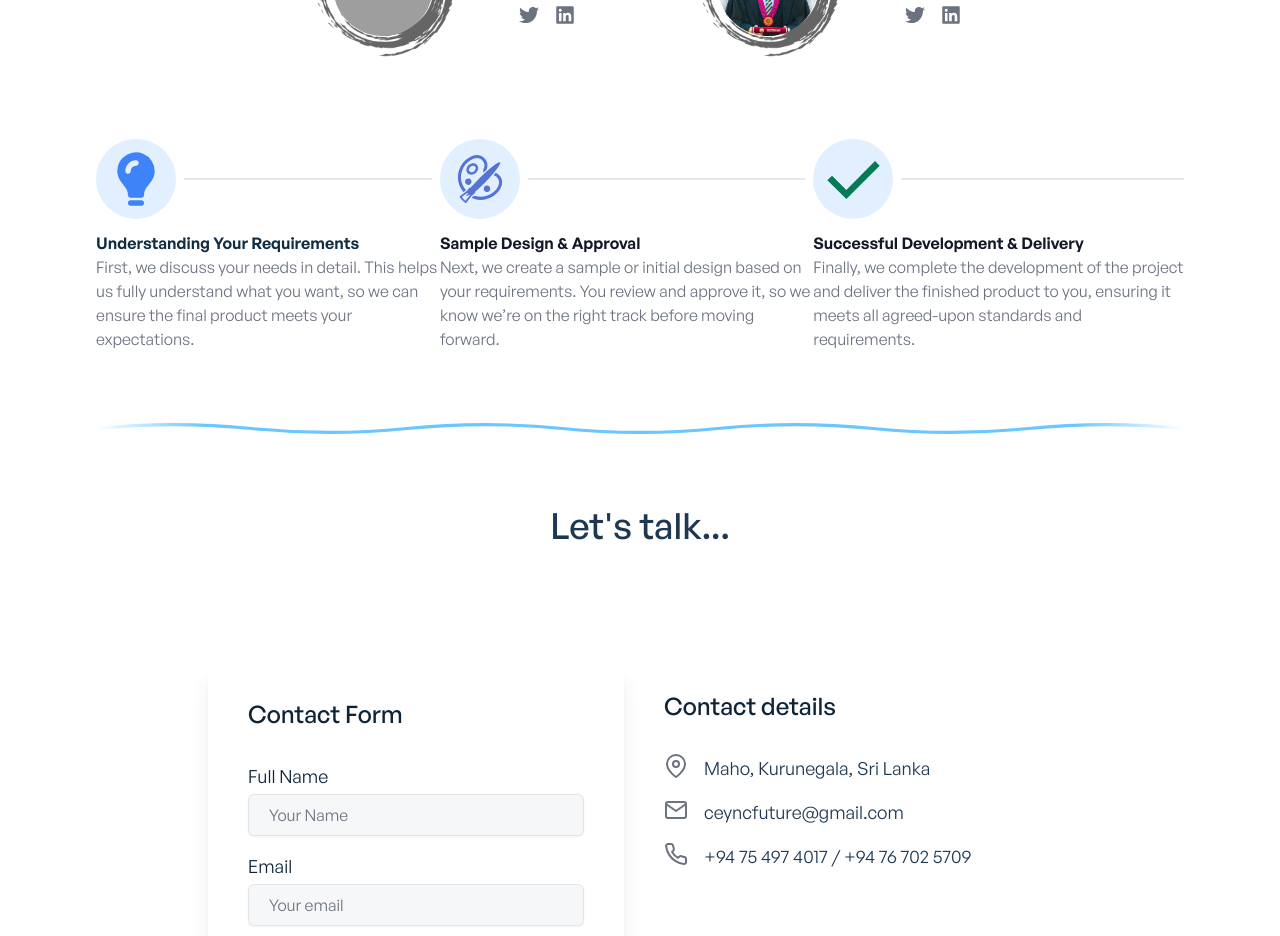
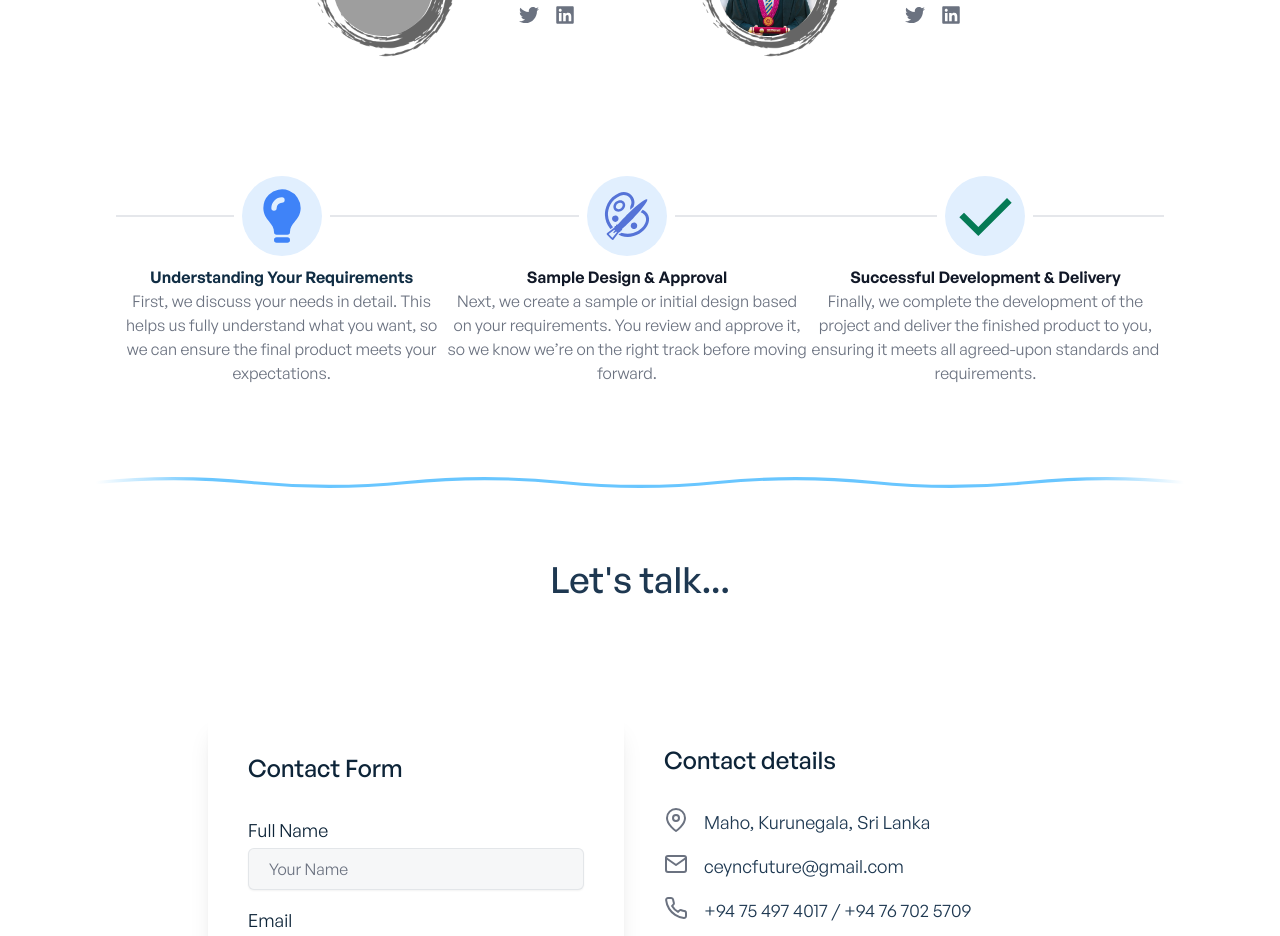
Before and after one commit to CeyncFuture/portfolio, a React (Create React App) app: page / in a window 1280 px wide. Shown: the part 3380-4316 px from the top of the page. Built offline with nearby package versions, Linux system fonts and the light colour scheme; grey boxes are pictures that could not be loaded.

Commit message:
changed: timeline item position

```diff
--- a/src/components/about/Timeline.jsx
+++ b/src/components/about/Timeline.jsx
@@ -2,10 +2,10 @@ import designIcon from "../../images/icons/design.svg";
 
 const Timeline = () => {
   return (
-    <ol class="items-center sm:flex">
-      <li class="relative mb-6 sm:mb-0">
-        <div class="flex items-center">
-          <div class="z-10 flex items-center justify-center w-30 h-30 bg-blue-100 rounded-full ring-0 ring-white dark:bg-blue-900 sm:ring-8 dark:ring-gray-900 shrink-0">
+    <ol class="items-center sm:flex p-5">
+      <li class="relative mb-6 pt-2 sm:mb-0">
+        <div class="flex items-center relative mb-12 mt-12">
+          <div class="absolute inset-1/2 transform -translate-x-1/2 left-1/2 z-10 flex items-center justify-center w-30 h-30 bg-blue-100 rounded-full ring-0 ring-white dark:bg-blue-900 sm:ring-8 dark:ring-primary-dark shrink-0">
             <svg
               class="w-20 h-20 text-blue-500 dark:text-yellow-300"
               aria-hidden="true"
@@ -24,7 +24,7 @@ const Timeline = () => {
           </div>
           <div class="hidden sm:flex w-full bg-gray-200 h-0.5 dark:bg-gray-700"></div>
         </div>
-        <div class="mt-3 sm:pe-8">
+        <div class="mt-3 sm:pe-8 text-center">
           <h3 class="text-md font-semibold text-secondary-dark dark:text-secondary-light">
             Understanding Your Requirements
           </h3>
@@ -38,9 +38,9 @@ const Timeline = () => {
           </p>
         </div>
       </li>
-      <li class="relative mb-6 sm:mb-0">
-        <div class="flex items-center">
-          <div class="z-10 flex items-center justify-center w-30 h-30 bg-blue-100 rounded-full ring-0 ring-white dark:bg-blue-900 sm:ring-8 dark:ring-gray-900 shrink-0">
+      <li class="relative mb-6 pt-2 sm:mb-0">
+        <div class="flex items-center relative mb-12 mt-12">
+          <div class="z-10 absolute inset-1/2 transform -translate-x-1/2 left-1/2 flex items-center justify-center w-30 h-30 bg-blue-100 rounded-full ring-0 ring-white dark:bg-blue-900 sm:ring-8 dark:ring-primary-dark shrink-0">
             <img
               src={designIcon}
               className="w-20 h-20 p-4"
@@ -49,7 +49,7 @@ const Timeline = () => {
           </div>
           <div class="hidden sm:flex w-full bg-gray-200 h-0.5 dark:bg-gray-700"></div>
         </div>
-        <div class="mt-3 sm:pe-8">
+        <div class="mt-3 sm:pe-8 text-center">
           <h3 class="text-md font-semibold text-gray-900 dark:text-white">
             Sample Design & Approval
           </h3>
@@ -63,9 +63,9 @@ const Timeline = () => {
           </p>
         </div>
       </li>
-      <li class="relative mb-6 sm:mb-0">
-        <div class="flex items-center">
-          <div class="z-10 flex items-center justify-center w-30 h-30 bg-blue-100 rounded-full ring-0 ring-white dark:bg-blue-900 sm:ring-8 dark:ring-gray-900 shrink-0">
+      <li class="relative mb-6 pt-2 sm:mb-0">
+        <div class="flex items-center relative mb-12 mt-12">
+          <div class="z-10 absolute inset-1/2 transform -translate-x-1/2 left-1/2 flex items-center justify-center w-30 h-30 bg-blue-100 rounded-full ring-0 ring-white dark:bg-blue-900 sm:ring-8 dark:ring-primary-dark shrink-0">
             <svg
               class="w-20 h-20 text-green-600 dark:text-green-300"
               aria-hidden="true"
@@ -78,7 +78,7 @@ const Timeline = () => {
           </div>
           <div class="hidden sm:flex w-full bg-gray-200 h-0.5 dark:bg-gray-700"></div>
         </div>
-        <div class="mt-3 sm:pe-8">
+        <div class="mt-3 sm:pe-8 text-center">
           <h3 class="text-md font-semibold text-gray-900 dark:text-white">
             Successful Development & Delivery
           </h3>
--- a/src/css/main.css
+++ b/src/css/main.css
@@ -1945,7 +1945,7 @@ input:checked + .toggle-bg {
 
 .focus\:ring-gray-200:focus {
   --tw-ring-opacity: 1;
-  --tw-ring-color: rgb(229 231 235 / var(--tw-ring-opacity));
+  --tw-ring-color: rgb(13 36 56 / var(--tw-ring-opacity));
 }
 
 .focus\:ring-blue-300:focus {
--- a/tailwind.config.js
+++ b/tailwind.config.js
@@ -13,7 +13,7 @@ module.exports = {
 				'secondary-light': '#FFFFFF',
 				'ternary-light': '#f6f7f8',
 
-				'primary-dark': '#0D2438',
+				'primary-dark': '#0D2435',
 				'secondary-dark': '#102D44',
 				'ternary-dark': '#1E3851',
 				'quaternary-dark': '#1E3A8A'
```
